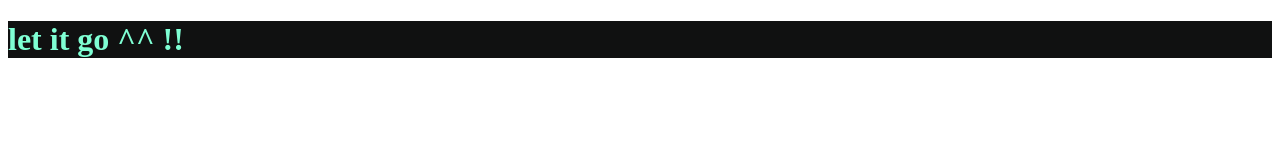
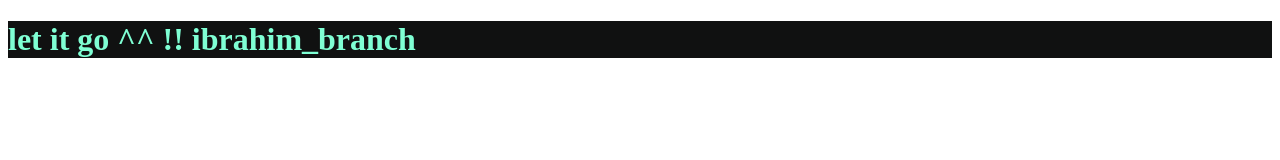
Before and after one commit to hamibra/simple_html, a plain HTML site: page index.html in a window 1280 px wide. Drawn offline with Linux system fonts and the light colour scheme.

Commit message:
my branch ibrahim

```diff
--- a/index.html
+++ b/index.html
@@ -7,6 +7,6 @@
     <link rel="stylesheet" href="style.css">
 </head>
 <body>
-      <h1> let it go  ^^ !!</h1>
+      <h1> let it go  ^^ !! ibrahim_branch </h1>
 </body>
 </html>
```
